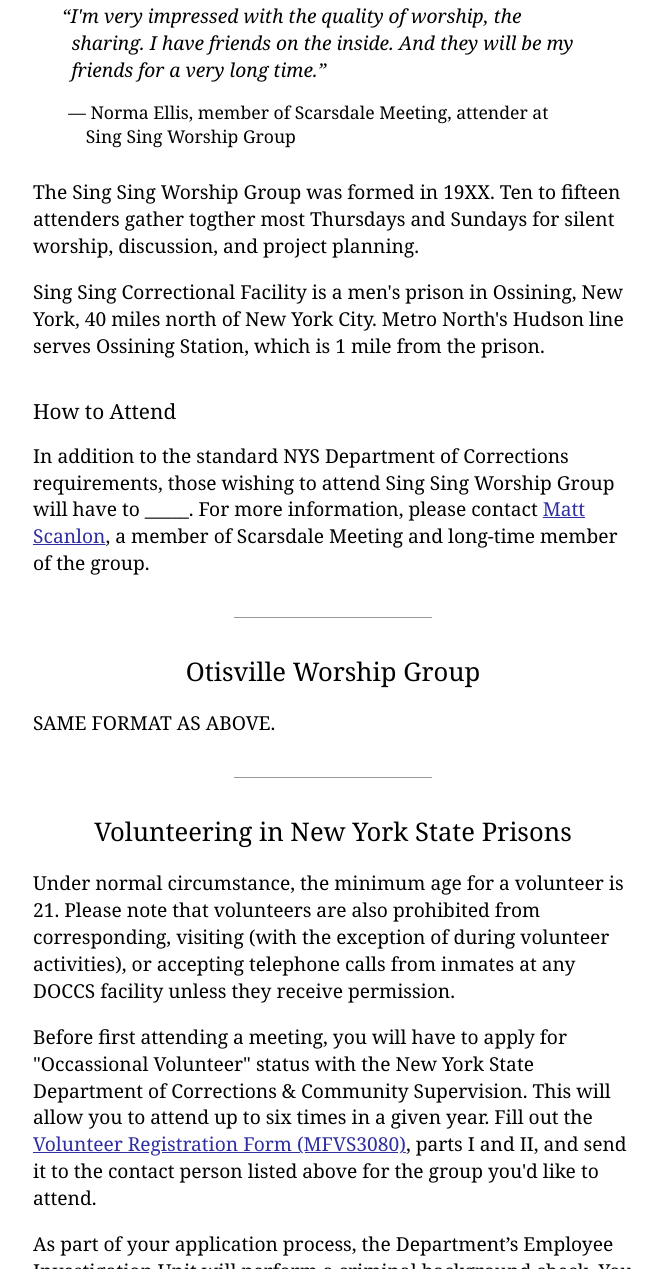
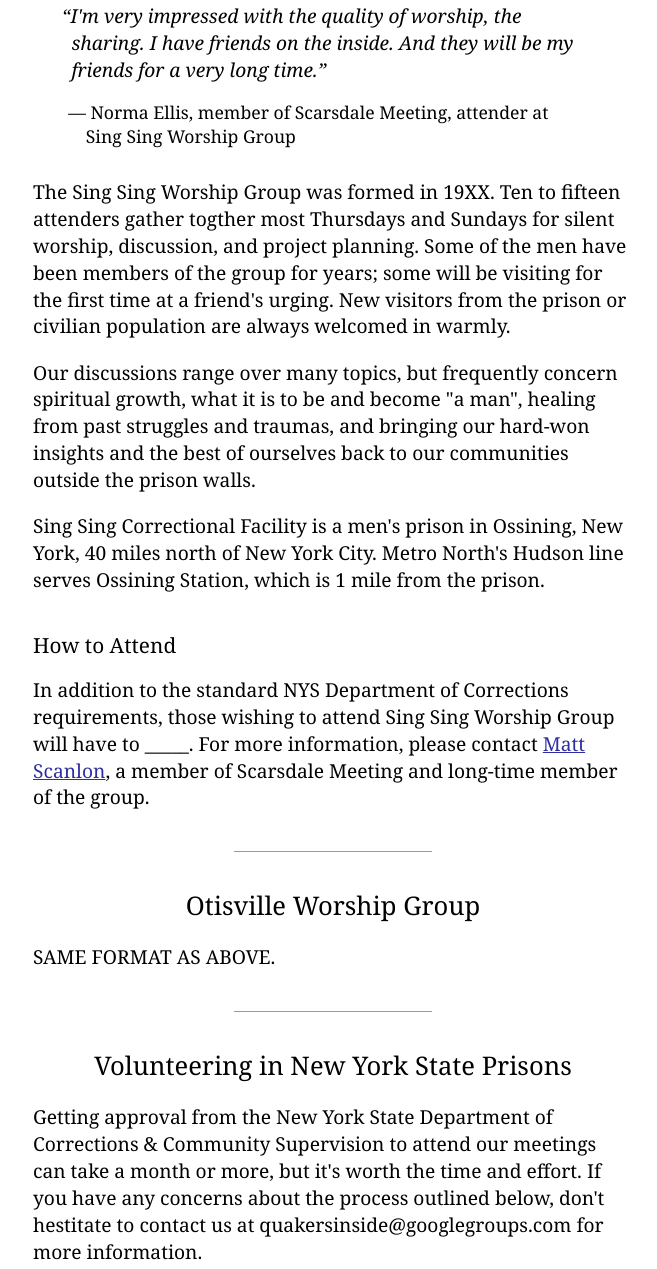
Before and after one commit to blumysden/quakersinside, a plain HTML site: page index.html in a window 1280 px wide. Shown: the part 1364-2633 px from the top of the page, without its empty margins (307-964 px from the left). Drawn offline with Linux system fonts and the light colour scheme.

Commit message:
more on sing sing and volunteer process.

```diff
--- a/index.html
+++ b/index.html
@@ -41,7 +41,9 @@
         <figcaption>Norma Ellis, member of Scarsdale Meeting, attender at Sing Sing Worship Group</figcaption>
       </figure>
 
-      <p>The Sing Sing Worship Group was formed in 19XX.  Ten to fifteen attenders gather togther most Thursdays and Sundays for silent worship, discussion, and project planning.</p>
+      <p>The Sing Sing Worship Group was formed in 19XX.  Ten to fifteen attenders gather togther most Thursdays and Sundays for silent worship, discussion, and project planning.  Some of the men have been members of the group for years; some will be visiting for the first time at a friend's urging.  New visitors from the prison or civilian population are always welcomed in warmly.</p>
+
+      <p>Our discussions range over many topics, but frequently concern spiritual growth, what it is to be and become "a man", healing from past struggles and traumas, and bringing our hard-won insights and the best of ourselves back to our communities outside the prison walls.</p>
 
       <p>Sing Sing Correctional Facility is a men's prison in Ossining, New York, 40 miles north of New York City.  Metro North's Hudson line serves Ossining Station, which is 1 mile from the prison.</p>
 
@@ -59,7 +61,9 @@
 
       <h3>Volunteering in New York State Prisons</h3>
 
-      <p>Under normal circumstance, the minimum age for a volunteer is 21.  Please note that volunteers are also prohibited from corresponding, visiting (with the exception of during volunteer activities), or accepting telephone calls from inmates at any DOCCS facility unless they receive permission.</p>
+      <p>Getting approval from the New York State Department of Corrections &amp; Community Supervision to attend our meetings can take a month or more, but it's worth the time and effort.  If you have any concerns about the process outlined below, don't hestitate to contact us at quakersinside@googlegroups.com for more information.</p>
+
+      <p>Under normal circumstance, the minimum age for a volunteer is 21.  Please note that volunteers are prohibited from corresponding, visiting (with the exception of during volunteer activities), or accepting telephone calls from inmates at any DOCCS facility unless they receive permission.</p>
 
       <p>Before first attending a meeting, you will have to apply for "Occassional Volunteer" status with the New York State Department of Corrections &amp; Community Supervision.  This will allow you to attend up to six times in a given year.  Fill out the <a href="http://www.doccs.ny.gov/directives/MFVS3080.pdf">Volunteer
 Registration Form (MFVS3080)</a>, parts I and II, and send it to the contact person listed above for the group you'd like to attend.</p>
```
